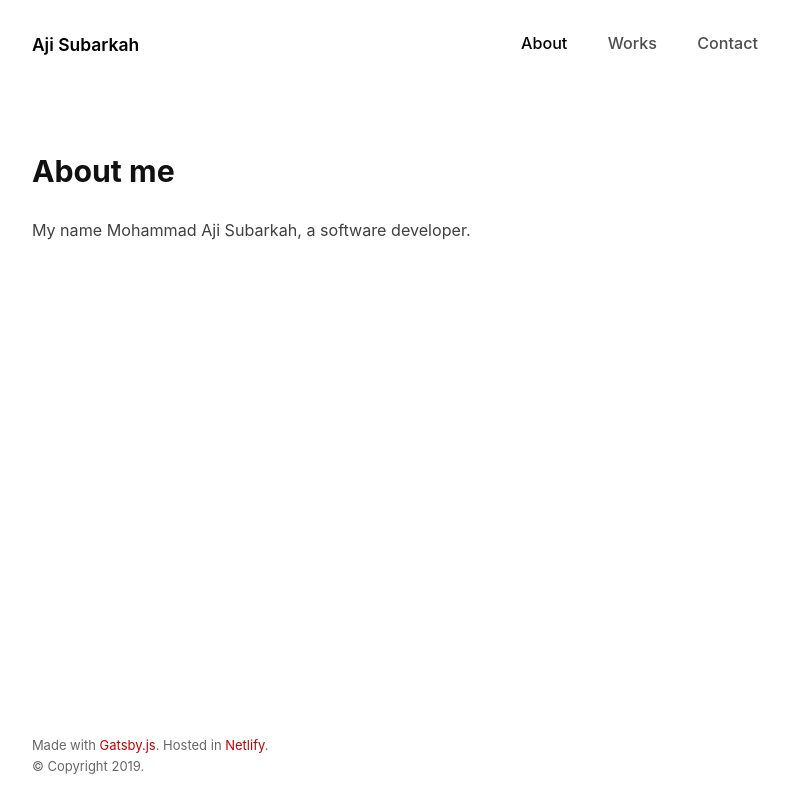
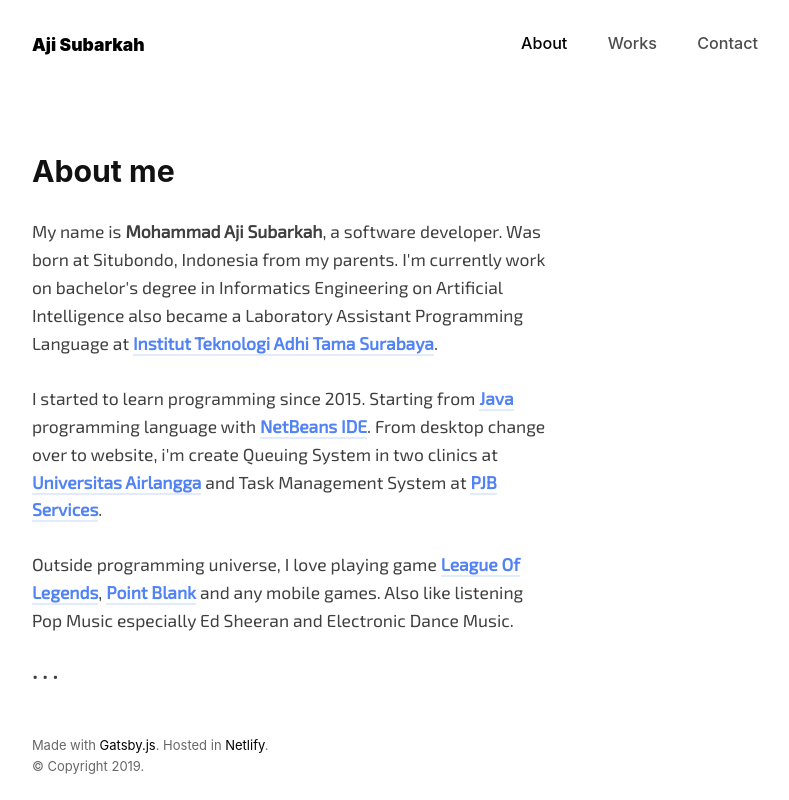
Before and after one commit to ajisubarkah/landing-page, a Gatsby site: page /about in a window 1280 px wide. Shown: the whole page, without its empty margins (235-1024 px from the left). Built offline with nearby package versions, Linux system fonts and the light colour scheme; Gatsby itself is replaced by a stand-in of ours.

Commit message:
Added about page

```diff
--- a/src/components/ButtonLink.js
+++ b/src/components/ButtonLink.js
@@ -1,12 +1,11 @@
 import React from 'react'
 import { FontAwesomeIcon } from '@fortawesome/react-fontawesome'
-import { Link } from 'gatsby'
 
 const ButtonLink = props => (
-  <Link to={props.url} className="social-media">
+  <a href={props.to} className="social-media">
     {props.text}
     <FontAwesomeIcon icon={props.icon} />
-  </Link>
+  </a>
 )
 
 export default ButtonLink
--- a/src/components/Navigation.js
+++ b/src/components/Navigation.js
@@ -1,6 +1,6 @@
 import React, { Component } from 'react'
 import { Link } from 'gatsby'
-import favicon from '../images/favicon.svg'
+import brand from '../images/brand.png'
 
 export default class Navigation extends Component {
   state = {
@@ -28,7 +28,7 @@ export default class Navigation extends Component {
         <div className="nav-container">
           <div className="brand">
             <Link to="/">
-              <img src={favicon} className="favicon" alt={'AS'} />
+              <img src={brand} className="favicon" alt={'AS'} />
               <span className="text">Aji Subarkah</span>
             </Link>
           </div>
--- a/src/pages/about.js
+++ b/src/pages/about.js
@@ -9,13 +9,84 @@ export default class About extends Component {
   render() {
     return (
       <Layout>
-        <Helmet title={`About Me - ${config.siteTitle}`} />
+        <Helmet title={`About Me • ${config.siteTitle}`} />
         <article>
           <header className="page-header">
             <h1>About me</h1>
           </header>
           <div className="page">
-            My name Mohammad Aji Subarkah, a software developer.
+            <p>
+              My name is <strong>Mohammad Aji Subarkah</strong>, a software
+              developer. Was born at Situbondo, Indonesia from my parents. I'm
+              currently work on bachelor's degree in Informatics Engineering on
+              Artificial Intelligence also became a Laboratory Assistant
+              Programming Language at{' '}
+              <a
+                href="https://itats.ac.id"
+                target="_blank"
+                rel="noopener noreferrer"
+              >
+                Institut Teknologi Adhi Tama Surabaya
+              </a>
+              .
+            </p>
+            <p>
+              I started to learn programming since 2015. Starting from{' '}
+              <a
+                href="https://www.java.com/"
+                target="_blank"
+                rel="noopener noreferrer"
+              >
+                Java
+              </a>{' '}
+              programming language with{' '}
+              <a
+                href="https://netbeans.org/"
+                target="_blank"
+                rel="noopener noreferrer"
+              >
+                NetBeans IDE
+              </a>
+              . From desktop change over to website, i'm create Queuing System
+              in two clinics at{' '}
+              <a
+                href="https://rumahsakit.unair.ac.id/"
+                target="_blank"
+                rel="noopener noreferrer"
+              >
+                Universitas Airlangga
+              </a>{' '}
+              and Task Management System at{' '}
+              <a
+                href="https://pjbservices.com"
+                target="_blank"
+                rel="noopener noreferrer"
+              >
+                PJB Services
+              </a>
+              .
+            </p>
+            <p>
+              Outside programming universe, I love playing game{' '}
+              <a
+                href="https://www.leagueoflegends.com/"
+                target="_blank"
+                rel="noopener noreferrer"
+              >
+                League Of Legends
+              </a>
+              ,{' '}
+              <a
+                href="https://www.pointblank.id/"
+                target="_blank"
+                rel="noopener noreferrer"
+              >
+                Point Blank
+              </a>{' '}
+              and any mobile games. Also like listening Pop Music especially Ed
+              Sheeran and Electronic Dance Music.
+            </p>
+            <p>• • •</p>
           </div>
         </article>
       </Layout>
--- a/src/style/components/buttons.scss
+++ b/src/style/components/buttons.scss
@@ -221,5 +221,5 @@ a.codeigniter {
 
 .social-media {
   padding: 0 0.5rem;
-  font-size: 26pt;
+  font-size: 18pt;
 }
--- a/src/style/components/layout.scss
+++ b/src/style/components/layout.scss
@@ -208,6 +208,21 @@
 
     h1 {
       margin: 0 0 0.5rem 0;
+    }
+  }
+}
+
+.page {
+  font-family: 'exo 2', sans-serif;
+  p {
+    max-width: 100%;
+  }
+}
+
+@include small-breakpoint {
+  .page {
+    p {
+      max-width: 70%;
     }
   }
 }
@@ -715,6 +730,7 @@ blockquote {
 }
 
 .quotations {
+  font-family: $font-family;
   display: flex;
   flex-wrap: wrap;
 
@@ -960,9 +976,9 @@ blockquote {
 
   a {
     font-weight: 400;
-    color: darken($secondary-color, 30%);
+    color: darken($alternate-color, 30%);
     &:hover {
-      color: $primary-color;
+      color: $alternate-color;
     }
   }
 }
--- a/src/style/components/navigation.scss
+++ b/src/style/components/navigation.scss
@@ -34,7 +34,7 @@
       align-items: center;
       color: black;
       margin-right: 0;
-      font-weight: 600;
+      font-weight: 900;
       font-size: 1.1rem;
 
       &:hover,
@@ -81,7 +81,7 @@
 
 .favicon {
   display: inline-block;
-  height: 23px;
+  height: 32px;
   width: 32px;
   min-width: 32px;
   margin-right: .75rem;
@@ -124,12 +124,12 @@ button.dark-switcher {
       .links a {
 
         &:hover,
-        &.active {
+        &:active {
           color: rgba(0, 0, 0, 0.45);
         }
 
-        &:active {
-          color: rgba(0, 0, 0, 0.45);
+        &.active {
+          color: rgba(0, 0, 0, 1);
         }
       }
     }
--- a/src/utils/fontawesome.js
+++ b/src/utils/fontawesome.js
@@ -1,4 +1,4 @@
 import { library } from '@fortawesome/fontawesome-svg-core'
 import { fab } from '@fortawesome/free-brands-svg-icons'
-
-library.add(fab)
+import { fas } from '@fortawesome/free-solid-svg-icons'
+library.add(fab, fas)
```
Also changed, not shown: src/pages/index.js (+13 -6 lines), src/images/brand.png (added), src/images/logo.png (added), src/images/profile.png (added), 1 other file.
